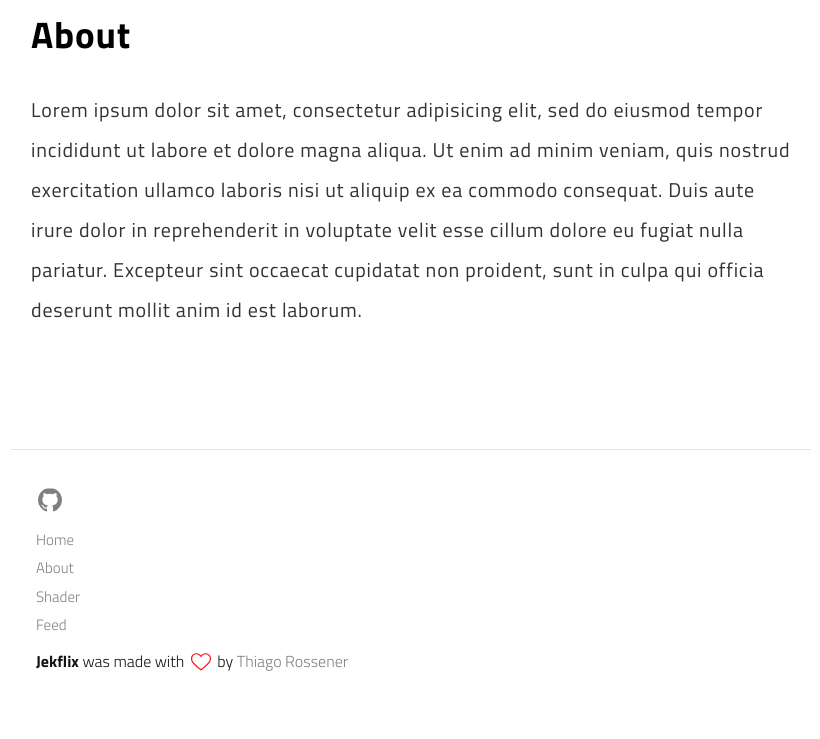
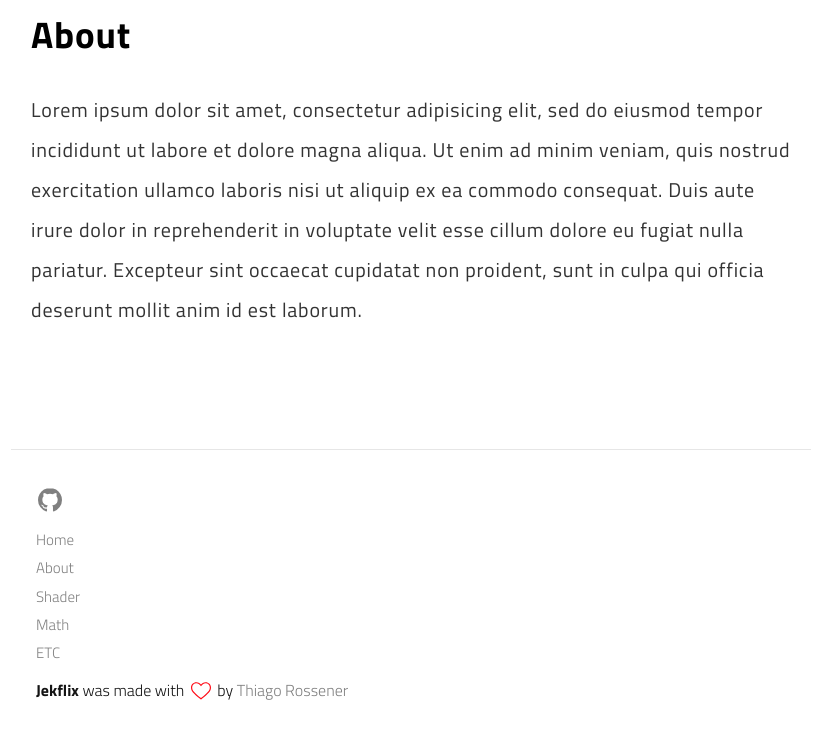
Before and after one commit to Gasbebe/Gasbebe.github.io, a Jekyll site: the page built from about.md, in a window 1280 px wide and 1169 px high. Shown: the part 430-1169 px from the top of the window, without its empty margins (229-1049 px from the left). Built offline with Jekyll 4.4.1, drawn with Linux system fonts in a browser that asks for light colours.

Commit message:
remove feed

```diff
--- a/_config.yml
+++ b/_config.yml
@@ -38,6 +38,10 @@ links:
     url: /about/
   - title : Shader
     url : /shader/
+  - title: Math
+    url : /Math/
+  - title : ETC
+    url : ETC
 
 # Exclude my node related stuff
 exclude: ['package.json', 'src', 'node_modules']
--- a/_includes/footer.html
+++ b/_includes/footer.html
@@ -35,7 +35,6 @@
         {% for link in site.links %}
           <li><a href="{{ site.url }}{{ site.baseurl }}{{ link.url }}">{{ link.title }}</a></li>
         {% endfor %}
-        <li><a class="feed" href="{{ site.url }}{{site.baseurl}}/feed.xml" title="Atom/RSS feed">Feed</a></li>
     </ul>
     <p><span>Jekflix</span> was made with <svg class="love"><use xlink:href="#icon-heart"></use></svg> by <a href="http://www.rossener.com" target="_blank" class="creator">Thiago Rossener</a></p>
 </footer>
```
